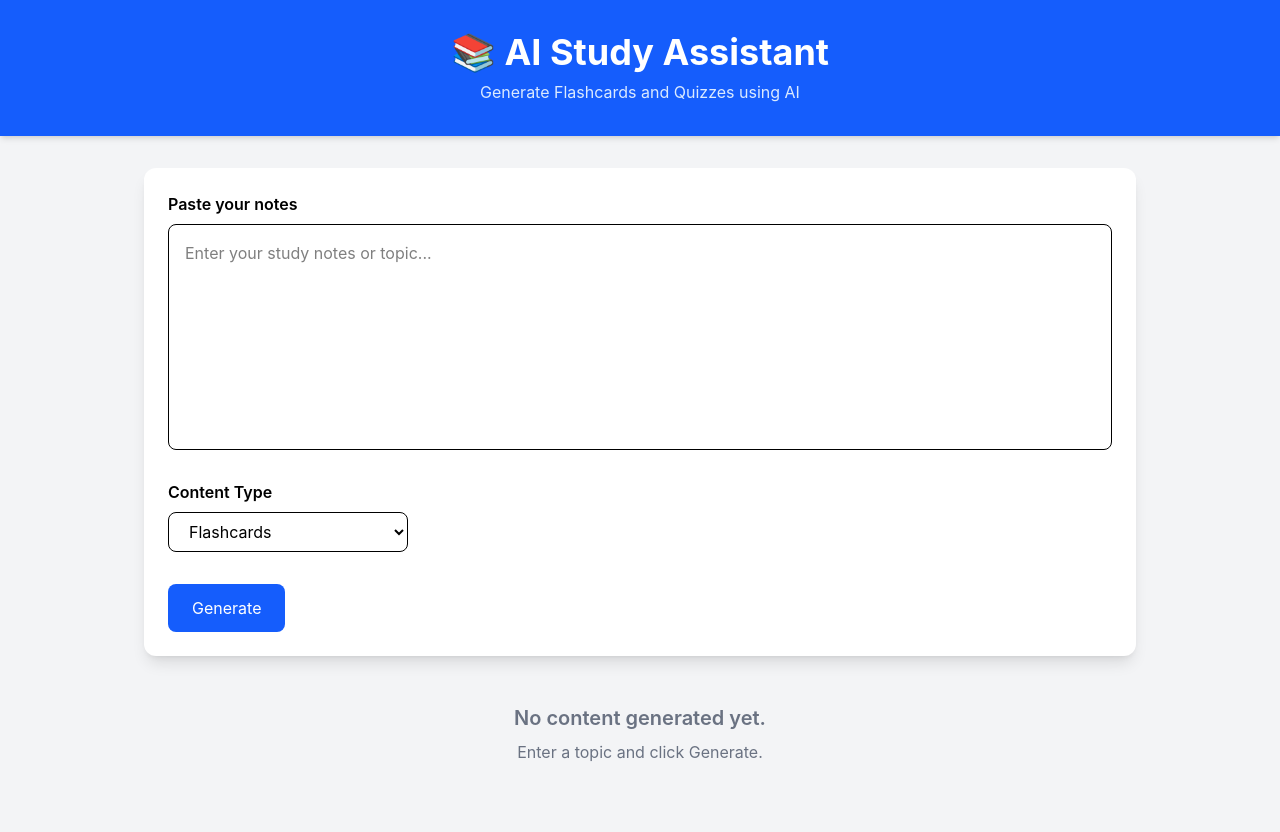
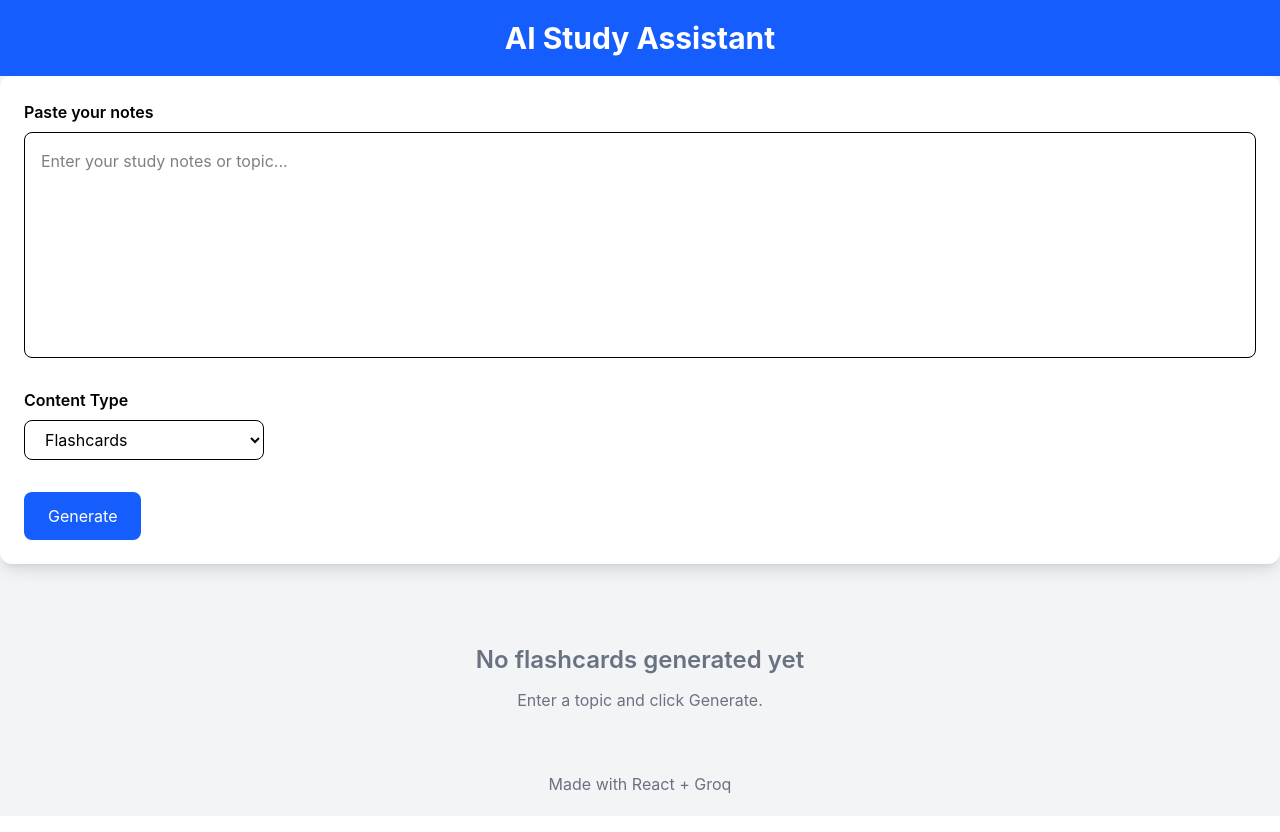
Before and after one commit to Taniya1308/study-assistant-ai, a React (Vite) app in the folder client/: page / in a window 1280 px wide. Shown: the top 832 px of the page. Built offline with nearby package versions, Linux system fonts and the light colour scheme.

Commit message:
Add interactive flashcard viewer

```diff
--- a/client/src/components/EmptyState.jsx
+++ b/client/src/components/EmptyState.jsx
@@ -1,9 +1,9 @@
 const EmptyState = () => {
   return (
-    <div className="text-center text-gray-500 py-12">
-      <h2 className="text-xl font-semibold">No content generated yet.</h2>
+    <div className="text-center mt-20 text-gray-500">
+      <h2 className="text-2xl font-semibold">No flashcards generated yet</h2>
 
-      <p className="mt-2">Enter a topic and click Generate.</p>
+      <p className="mt-3">Enter a topic and click Generate.</p>
     </div>
   );
 };
--- a/client/src/components/FlashcardList.jsx
+++ b/client/src/components/FlashcardList.jsx
@@ -0,0 +1,25 @@
+const FlashcardList = ({ flashcards }) => {
+  return (
+    <div className="max-w-4xl mx-auto mt-8 p-4">
+      <h2 className="text-3xl font-bold text-center mb-8">
+        Generated Flashcards
+      </h2>
+
+      {flashcards.map((card, index) => (
+        <div key={index} className="bg-white shadow-lg rounded-xl p-6 mb-6">
+          <h3 className="text-blue-600 font-bold">Question</h3>
+
+          <p className="mt-2">{card.question}</p>
+
+          <hr className="my-4" />
+
+          <h3 className="text-green-600 font-bold">Answer</h3>
+
+          <p className="mt-2">{card.answer}</p>
+        </div>
+      ))}
+    </div>
+  );
+};
+
+export default FlashcardList;
--- a/client/src/components/Footer.jsx
+++ b/client/src/components/Footer.jsx
@@ -0,0 +1,9 @@
+const Footer = () => {
+  return (
+    <footer className="text-center py-5 mt-10 text-gray-500">
+      Made with React + Groq
+    </footer>
+  );
+};
+
+export default Footer;
--- a/client/src/components/Header.jsx
+++ b/client/src/components/Header.jsx
@@ -1,13 +1,7 @@
 const Header = () => {
   return (
-    <header className="bg-blue-600 text-white py-8 shadow-md">
-      <div className="max-w-5xl mx-auto px-4 text-center">
-        <h1 className="text-4xl font-bold">📚 AI Study Assistant</h1>
-
-        <p className="mt-2 text-blue-100">
-          Generate Flashcards and Quizzes using AI
-        </p>
-      </div>
+    <header className="bg-blue-600 text-white text-center py-5 text-3xl font-bold">
+      AI Study Assistant
     </header>
   );
 };
--- a/client/src/components/TopicForm.jsx
+++ b/client/src/components/TopicForm.jsx
@@ -1,8 +1,24 @@
 import { useState } from "react";
+import { generateContent } from "../services/api";
 
-const TopicForm = () => {
+const TopicForm = ({ setFlashcards }) => {
   const [text, setText] = useState("");
   const [type, setType] = useState("flashcards");
+
+  const handleGenerate = async () => {
+    try {
+      const response = await generateContent({
+        text: text,
+        type: type,
+      });
+
+      console.log("Response from backend:");
+      setFlashcards(response.data.flashcards);
+    } catch (error) {
+      console.error("Error calling backend:");
+      console.error(error);
+    }
+  };
 
   return (
     <div className="bg-white rounded-xl shadow-lg p-6">
@@ -30,7 +46,10 @@ const TopicForm = () => {
         </select>
       </div>
 
-      <button className="mt-8 bg-blue-600 hover:bg-blue-700 text-white px-6 py-3 rounded-lg w-full md:w-auto">
+      <button
+        onClick={handleGenerate}
+        className="mt-8 bg-blue-600 hover:bg-blue-700 text-white px-6 py-3 rounded-lg w-full md:w-auto"
+      >
         Generate
       </button>
     </div>
--- a/client/src/pages/Home.jsx
+++ b/client/src/pages/Home.jsx
@@ -1,17 +1,26 @@
+import { useState } from "react";
 import Header from "../components/Header";
+import Footer from "../components/Footer";
 import TopicForm from "../components/TopicForm";
 import EmptyState from "../components/EmptyState";
+import FlashcardList from "../components/FlashcardList";
 
 const Home = () => {
+  const [flashcards, setFlashcards] = useState([]);
+
   return (
     <div className="min-h-screen bg-gray-100">
       <Header />
 
-      <main className="max-w-5xl mx-auto px-4 py-8">
-        <TopicForm />
+      <TopicForm setFlashcards={setFlashcards} />
 
+      {flashcards.length === 0 ? (
         <EmptyState />
-      </main>
+      ) : (
+        <FlashcardList flashcards={flashcards} />
+      )}
+
+      <Footer />
     </div>
   );
 };
--- a/client/src/services/api.js
+++ b/client/src/services/api.js
@@ -1 +1,10 @@
-generateContent(data);
+import axios from "axios";
+
+const API = axios.create({
+  baseURL: "http://localhost:5000",
+});
+
+export const generateContent = async (data) => {
+  const response = await API.post("/generate", data);
+  return response.data;
+};
--- /dev/null
+++ b/package.json
@@ -0,0 +1,5 @@
+{
+  "dependencies": {
+    "groq-sdk": "^1.3.0"
+  }
+}
```
Also changed, not shown: 1 other file (tests, documents, lock files or other folders).
